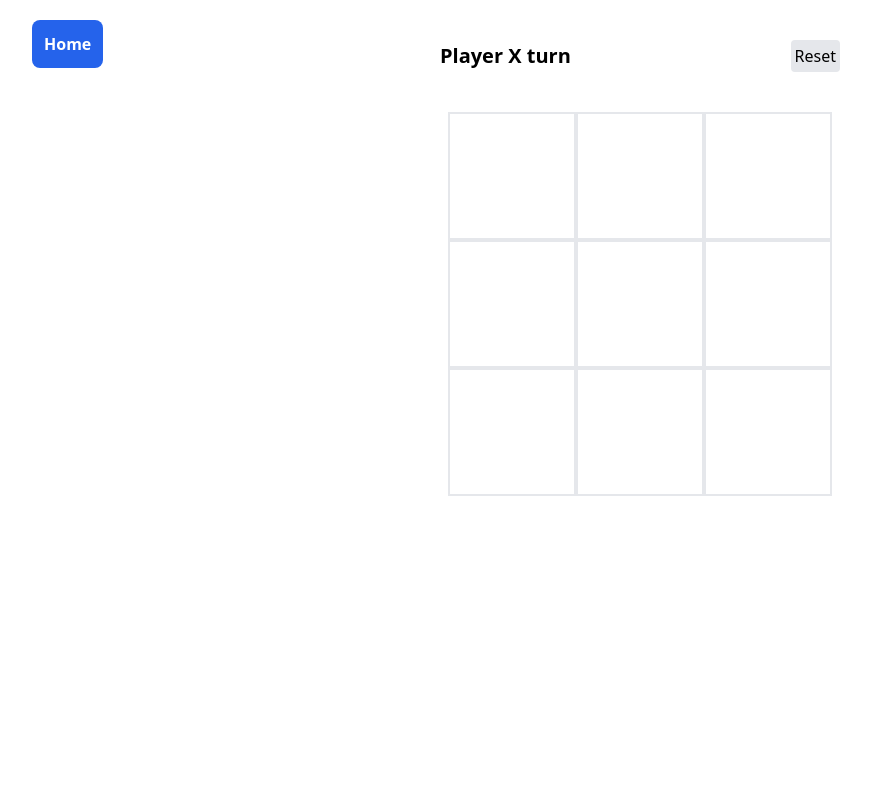
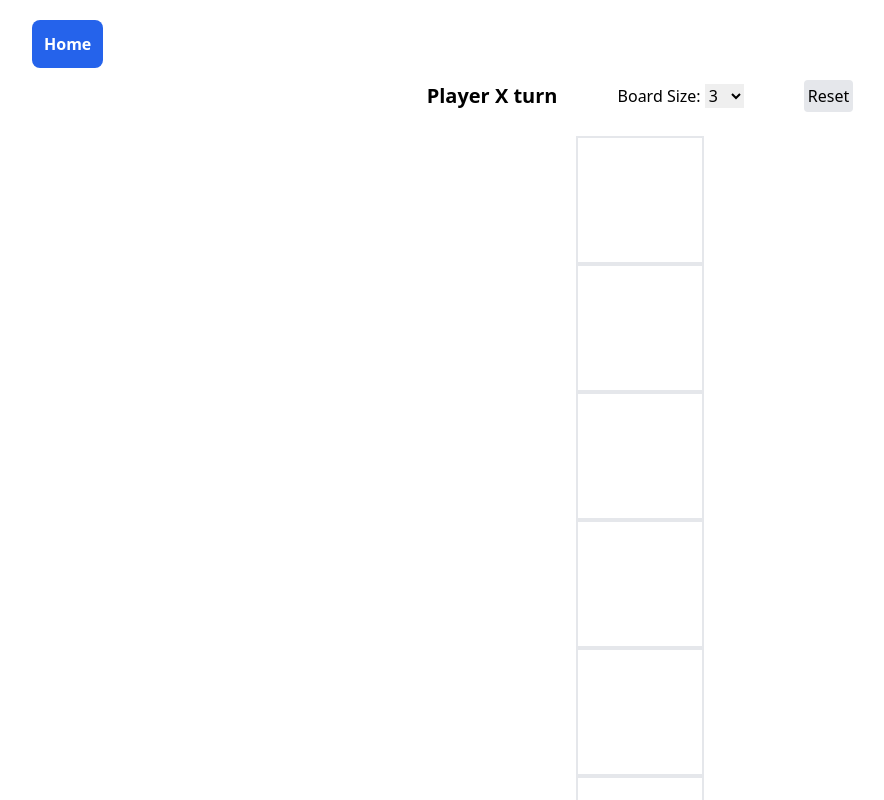
Before and after one commit to rmh96/rmh-mini-projects, a React (Create React App) app: page /tic-tac-toe in a window 1280 px wide. Shown: the top 800 px of the page, without its empty margins (0-884 px from the left). Built offline with nearby package versions, Linux system fonts and the light colour scheme.

Commit message:
Completed the tic tac toe dynamic board size implementation

```diff
--- /dev/null
+++ b/src/components/TicTacToe/Board.jsx
@@ -0,0 +1,22 @@
+import React from "react";
+
+const Board = ({ board, handleClick, boardSize }) => {
+  return (
+    <div className={`w-full grid grid-cols-${boardSize} m-0 p-0`}>
+      {board.map((val, index) => {
+        return (
+          <button
+            key={index}
+            className="border-2 w-32 h-32 flex justify-center items-center cursor-pointer hover:bg-gray-200 text-lg"
+            onClick={() => handleClick(index)}
+            disabled={val !== null}
+          >
+            {val}
+          </button>
+        );
+      })}
+    </div>
+  );
+};
+
+export default Board;
--- a/src/components/TicTacToe/TicTacToe.jsx
+++ b/src/components/TicTacToe/TicTacToe.jsx
@@ -1,39 +1,50 @@
-import React from "react";
+import React, { useState } from "react";
 import { useTicTacToe } from "./useTicTacToe";
 import BackToHome from "../BackToHome";
-
-//dynamic A*A grid setting
-const dynaMicBoard = 3;
+import Board from "./Board";
 
 const TicTacToe = () => {
-  const { board, currentStatus, handleClick, resetGame } =
-    useTicTacToe(dynaMicBoard);
+  const {
+    boardSize,
+    board,
+    currentStatus,
+    handleClick,
+    resetGame,
+    handleBoardSize,
+  } = useTicTacToe();
+  console.log("Size - ", boardSize);
   return (
     <>
       <BackToHome />
-      <div
-        className="w-full flex flex-col justify-center items-center pt-10 relative left-1/2 -translate-x-1/2"
-        style={{ maxWidth: `calc(${dynaMicBoard + 1} * 100px)` }}
-      >
-        <div className="w-full flex justify-between items-center mb-10">
+      <div className="flex flex-col justify-center items-center mt-20 relative">
+        <div className="w-1/3 flex justify-between items-center mb-20">
           <div className="text-xl font-bold">{currentStatus()}</div>
+          <div>
+            <span>Board Size: </span>
+            <select
+              name="boardSize"
+              value={boardSize}
+              onChange={handleBoardSize}
+            >
+              {Array.from({ length: 8 }, (_, i) => i + 3).map((item) => {
+                return (
+                  <option value={item} key={item}>
+                    {item}
+                  </option>
+                );
+              })}
+            </select>
+          </div>
           <button className=" bg-gray-200 p-1 rounded " onClick={resetGame}>
             Reset
           </button>
         </div>
-        <div className="flex justify-center flex-wrap m-0">
-          {board.map((val, index) => {
-            return (
-              <button
-                key={index}
-                className=" border-2 w-32 h-32 flex justify-center items-center cursor-pointer hover:bg-gray-200 text-lg"
-                onClick={() => handleClick(index)}
-                disabled={val !== null}
-              >
-                {val}
-              </button>
-            );
-          })}
+        <div className="absolute top-1/2 left-1/2 -translate-x-1/2 h-auto">
+          <Board
+            board={board}
+            handleClick={handleClick}
+            boardSize={boardSize}
+          />
         </div>
       </div>
     </>
--- a/src/components/TicTacToe/useTicTacToe.jsx
+++ b/src/components/TicTacToe/useTicTacToe.jsx
@@ -1,27 +1,35 @@
-import React, { useCallback, useMemo, useState } from "react";
+import React, { useCallback, useEffect, useMemo, useState } from "react";
 
-const boardCells = () => Array(9).fill(null);
+export const useTicTacToe = () => {
+  const [boardSize, setBoardSize] = useState(3);
+  const boardCells = useMemo(
+    () => Array(boardSize * boardSize).fill(null),
+    [boardSize]
+  );
+  console.log(boardCells);
+  const [board, setBoard] = useState(boardCells);
+  const [isXNext, setIsXNext] = useState(true);
 
-export const useTicTacToe = (dynaMicBoard) => {
-  const [board, setBoard] = useState(boardCells());
-  const [isXNext, setIsXNext] = useState(true);
+  const handleBoardSize = (e) => {
+    setBoardSize(e.target.value);
+  };
 
   const winningPatterns = useCallback(() => {
     const winningPattern = [];
     //rows pattern
-    for (let i = 0; i < dynaMicBoard; i++) {
+    for (let i = 0; i < boardSize; i++) {
       const rowsP = [];
-      for (let j = 0; j < dynaMicBoard; j++) {
-        rowsP.push(i * dynaMicBoard + j);
+      for (let j = 0; j < boardSize; j++) {
+        rowsP.push(i * boardSize + j);
       }
       winningPattern.push(rowsP);
     }
 
     //columns pattern
-    for (let i = 0; i < dynaMicBoard; i++) {
+    for (let i = 0; i < boardSize; i++) {
       const colsP = [];
-      for (let j = 0; j < dynaMicBoard; j++) {
-        colsP.push(j * dynaMicBoard + i);
+      for (let j = 0; j < boardSize; j++) {
+        colsP.push(j * boardSize + i);
       }
       winningPattern.push(colsP);
     }
@@ -29,15 +37,15 @@ export const useTicTacToe = (dynaMicBoard) => {
     //diagonal patterns
     const diagonal1 = [],
       diagonal2 = [];
-    for (let i = 0; i < dynaMicBoard; i++) {
-      diagonal1.push(i * dynaMicBoard + i);
-      diagonal2.push(i * dynaMicBoard + (dynaMicBoard - 1 - i));
+    for (let i = 0; i < boardSize; i++) {
+      diagonal1.push(i * boardSize + i);
+      diagonal2.push(i * boardSize + (boardSize - 1 - i));
     }
     winningPattern.push(diagonal1);
     winningPattern.push(diagonal2);
 
     return winningPattern;
-  }, [dynaMicBoard]);
+  }, [boardSize]);
 
   const currentStatus = () => {
     const winner = calculateWinner(board);
@@ -49,9 +57,16 @@ export const useTicTacToe = (dynaMicBoard) => {
   const calculateWinner = (board) => {
     const winningPattern = winningPatterns();
     for (let i = 0; i < winningPattern.length; i++) {
-      const [a, b, c] = winningPattern[i];
-      if (board[a] && board[b] === board[c] && board[a] === board[c]) {
-        return board[a];
+      const firstVal = board[winningPattern[i][0]];
+      let allEqual = true;
+      const remainingIndex = winningPattern[i].slice(1);
+      for (let j of remainingIndex) {
+        if (board[j] !== firstVal) {
+          allEqual = false;
+        }
+      }
+      if (allEqual && firstVal !== null) {
+        return firstVal;
       }
     }
     return null;
@@ -72,11 +87,17 @@ export const useTicTacToe = (dynaMicBoard) => {
     setIsXNext(true);
   };
 
+  useEffect(() => {
+    setBoard(boardCells);
+  }, [boardCells]);
+
   return {
+    boardSize,
     board,
     resetGame,
     currentStatus,
     handleClick,
     calculateWinner,
+    handleBoardSize,
   };
 };
```
